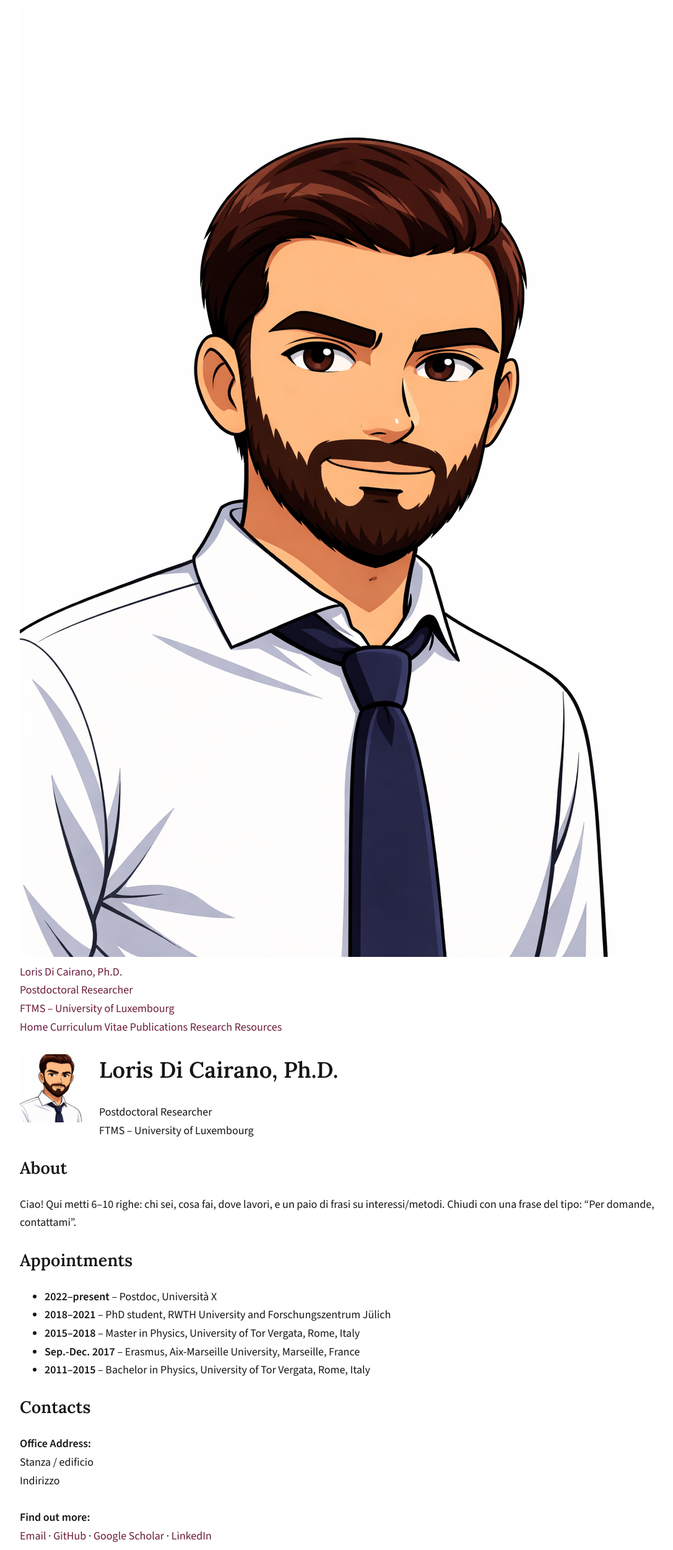
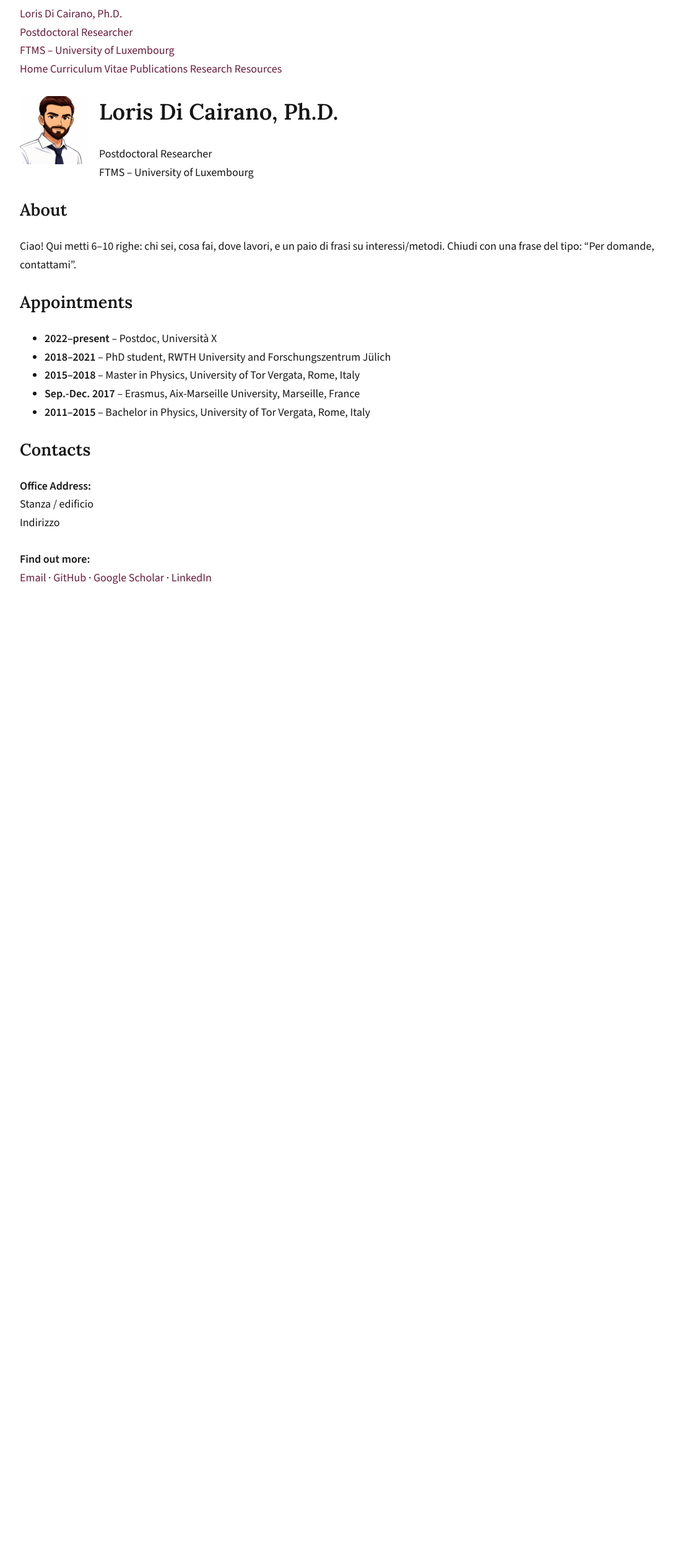
Before and after one commit to ldicairano/website, a Jekyll site: the page built from index.html, in a window 1280 px wide. Shown: the whole page at 62% size, without its empty margins (58-1145 px from the left). Built offline with Jekyll 4.4.1, drawn with Linux system fonts in a browser that asks for light colours; after the commit the page ends 956 px from its top, so only the background shows below that.

Commit message:
Update site

```diff
--- a/_layouts/default.html
+++ b/_layouts/default.html
@@ -17,8 +17,7 @@
     <div class="wrap topbar__inner">
 
       <a class="brandblock" href="{{ '/' | relative_url }}">
-        <img class="brandphoto" src="{{ '/assets/img/profile.png' | relative_url }}" alt="Profile">
-        <div class="brandtext">
+          <div class="brandtext">
           <div class="brandname">Loris Di Cairano, Ph.D.</div>
           <div class="brandrole">Postdoctoral Researcher</div>
           <div class="brandaffil">FTMS – University of Luxembourg</div>
```
